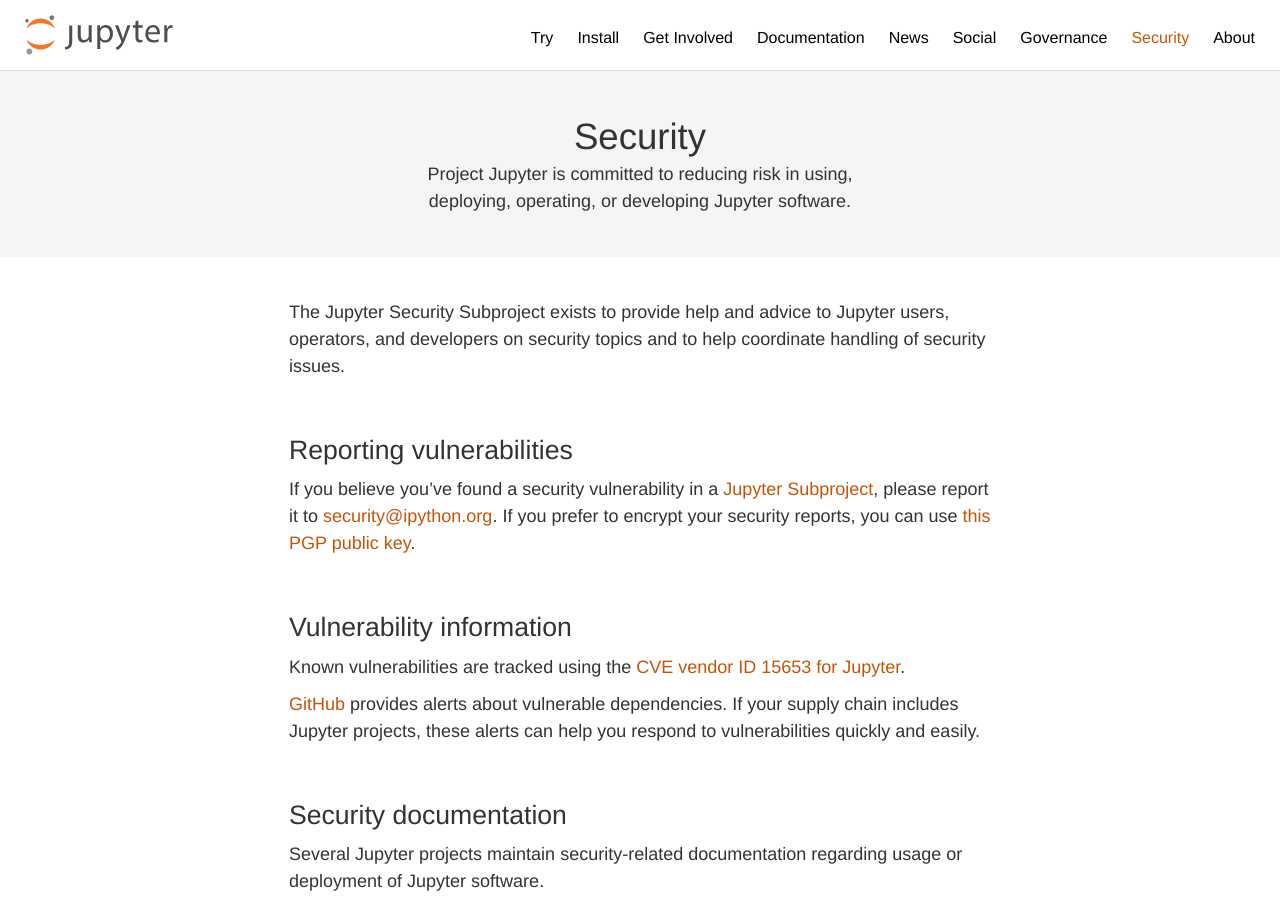
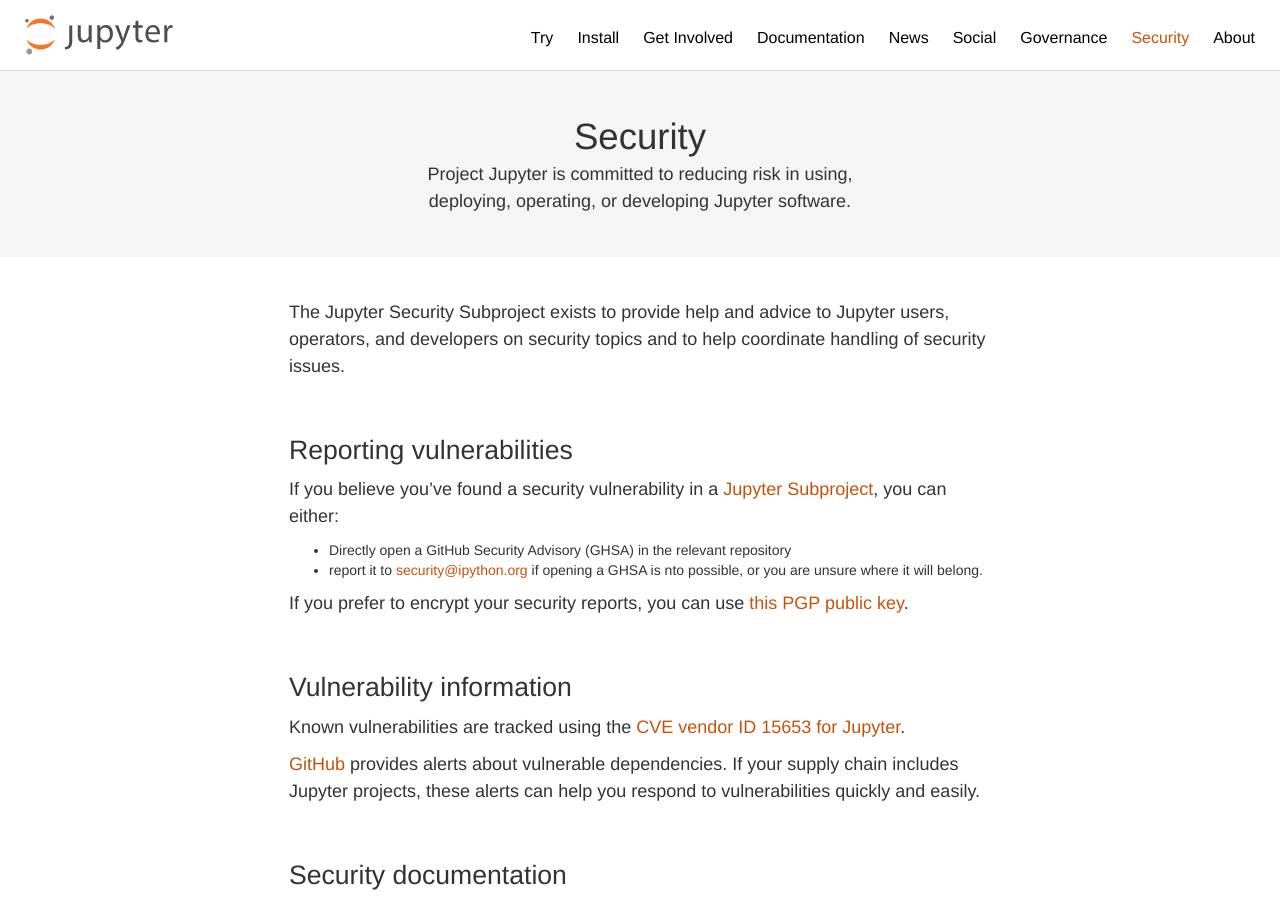
Before and after one commit to jupyter/jupyter.github.io, a Jekyll site: the page built from security.md, in a window 1280 px wide and 900 px high. Built offline with Jekyll 4.4.1, drawn with Linux system fonts in a browser that asks for light colours; comment, search, counter and statistics services are not loaded.

Commit message:
Update rporting guidelines.
Now that Public GHSA opening is available on most repo, be clearer that
those can be used directly.

```diff
--- a/security.md
+++ b/security.md
@@ -12,7 +12,11 @@
 ## Reporting vulnerabilities
 
 If you believe you've found a security vulnerability in a [Jupyter Subproject](https://jupyter.org/governance/list_of_subprojects.html),
-please report it to [security@ipython.org](mailto:security@ipython.org).
+you can either:
+ - Directly open a GitHub Security Advisory (GHSA) in the relevant repository
+ - report it to [security@ipython.org](mailto:security@ipython.org) if opening a GHSA is nto possible, or you are unsure
+   where it will belong.
+
 If you prefer to encrypt your security reports,
 you can use [this PGP public key](assets/ipython_security.asc).
 
```
